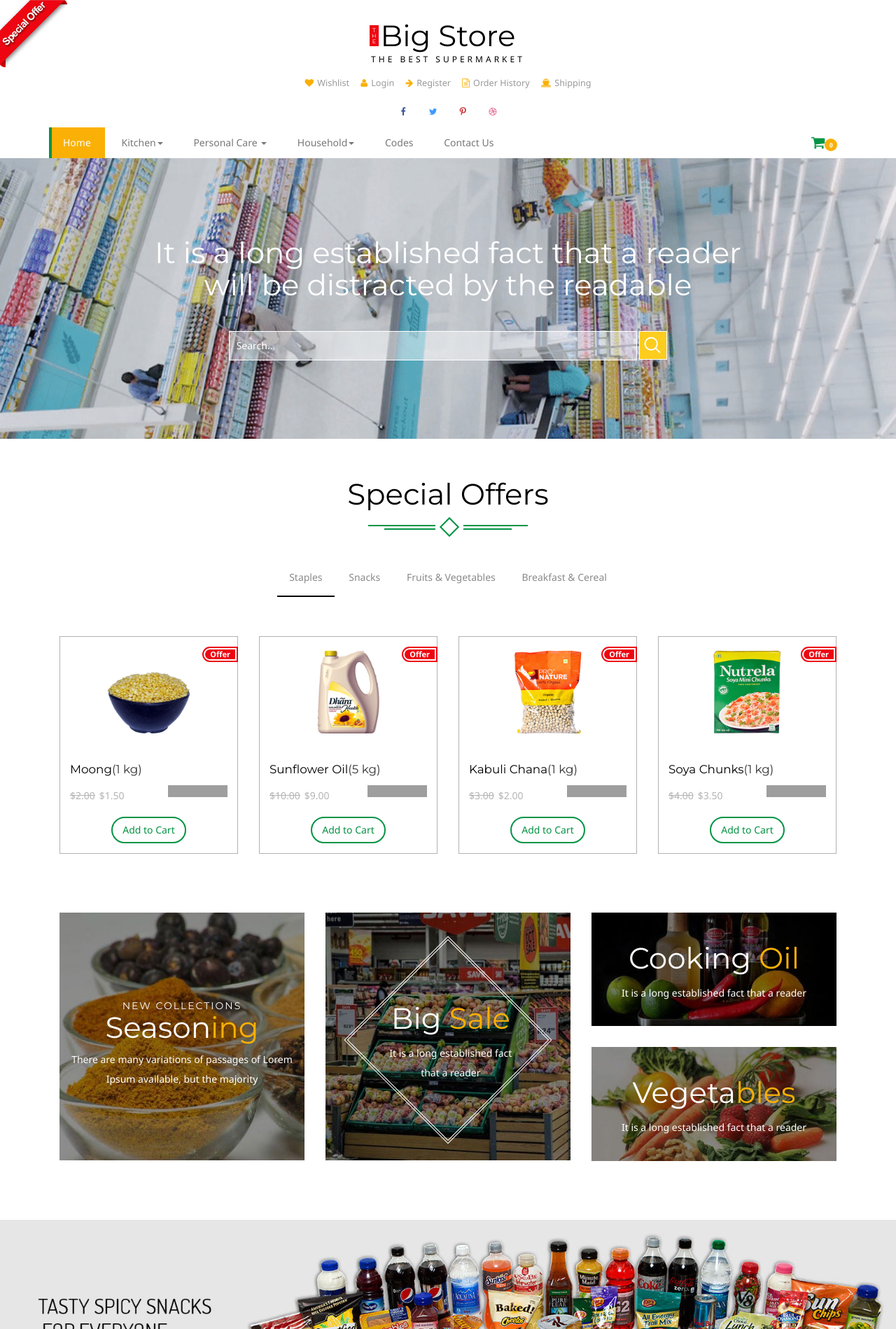
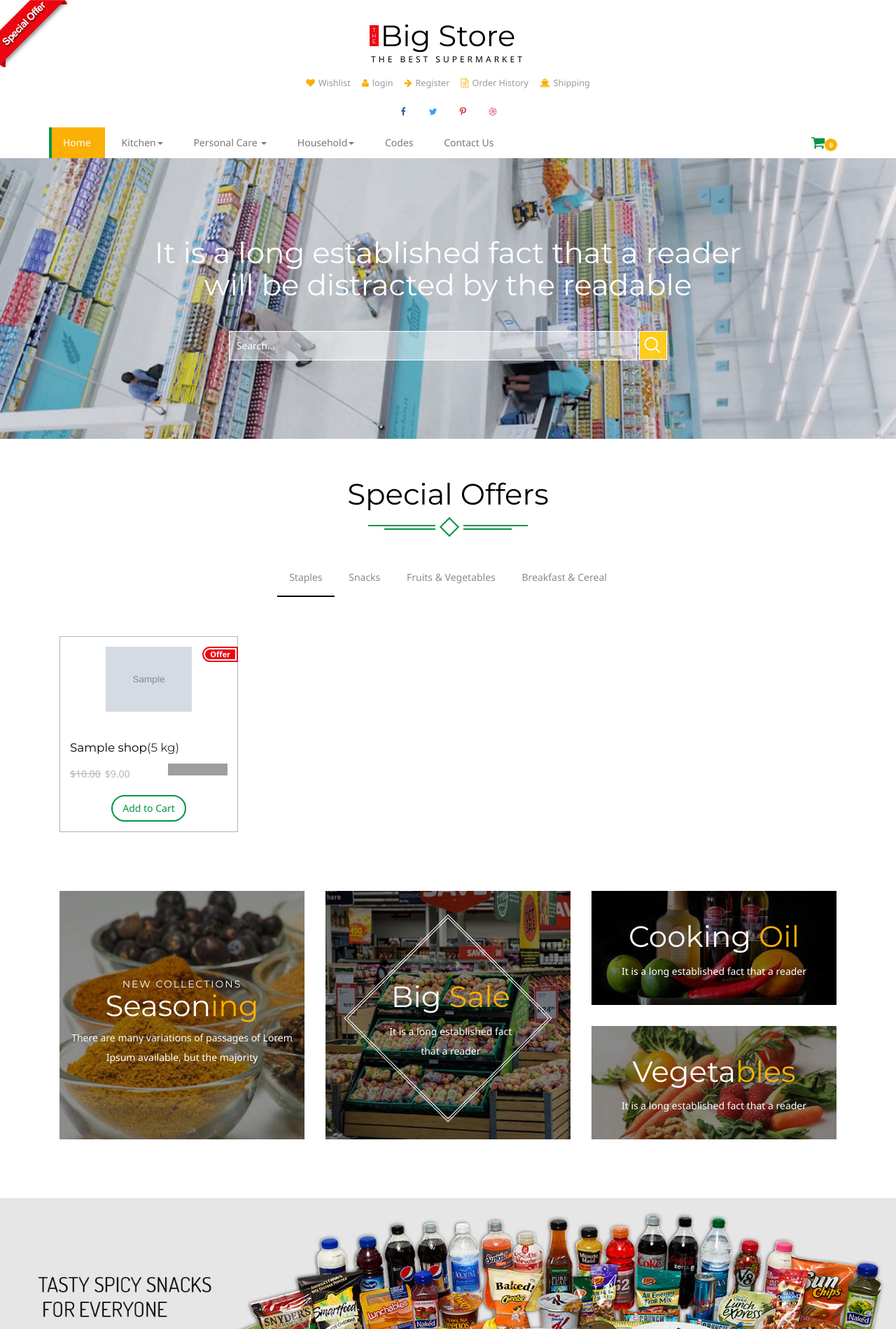
Before and after one commit to mahdi-nabikhan/smartshop, a Django app: template src/templates/index.html in a window 1280 px wide. Shown: the top 1899 px of the page at 70% size. Run offline with Django 4.2, Linux system fonts and the light colour scheme; the template is opened without the code that fills it: most values are stand-ins (such as "Sample title", 1, 10 or a date in 2020); grey boxes marked "Sample" are stand-in pictures; some libraries are stand-ins or nearby versions; grey boxes are pictures that could not be loaded.

Commit message:
static loaded for index.html (landing page)

```diff
--- a/src/templates/index.html
+++ b/src/templates/index.html
@@ -1,3 +1,4 @@
+{% load static %}
 <!--
 Author: W3layouts
 Author URL: http://w3layouts.com
@@ -17,15 +18,15 @@ Smartphone Compatible web template, free webdesigns for Nokia, Samsung, LG, Sony
 <script type="application/x-javascript"> addEventListener("load", function() { setTimeout(hideURLbar, 0); }, false);
 function hideURLbar(){ window.scrollTo(0,1); } </script>
 <!-- //for-mobile-apps -->
-<link href="css/bootstrap.css" rel='stylesheet' type='text/css' />
+<link href={% static "css/bootstrap.css"%} rel='stylesheet' type='text/css' />
 <!-- Custom Theme files -->
-<link href="css/style.css" rel='stylesheet' type='text/css' />
+<link href={% static "css/style.css"%} rel='stylesheet' type='text/css' />
 <!-- js -->
-   <script src="js/jquery-1.11.1.min.js"></script>
+   <script src={% static "js/jquery-1.11.1.min.js"%}></script>
 <!-- //js -->
 <!-- start-smoth-scrolling -->
-<script type="text/javascript" src="js/move-top.js"></script>
-<script type="text/javascript" src="js/easing.js"></script>
+<script type="text/javascript" src={% static "js/move-top.js"%}></script>
+<script type="text/javascript" src={% static "js/easing.js"%}></script>
 <script type="text/javascript">
 	jQuery(document).ready(function($) {
 		$(".scroll").click(function(event){
@@ -35,12 +36,12 @@ function hideURLbar(){ window.scrollTo(0,1); } </script>
 	});
 </script>
 <!-- start-smoth-scrolling -->
-<link href="css/font-awesome.css" rel="stylesheet">
+<link href={% static "css/font-awesome.css"%} rel="stylesheet">
 <link href='//fonts.googleapis.com/css?family=Montserrat:400,700' rel='stylesheet' type='text/css'>
 <link href='//fonts.googleapis.com/css?family=Noto+Sans:400,700' rel='stylesheet' type='text/css'>
 <!--- start-rate---->
-<script src="js/jstarbox.js"></script>
-	<link rel="stylesheet" href="css/jstarbox.css" type="text/css" media="screen" charset="utf-8" />
+<script src={% static "js/jstarbox.js"%}></script>
+	<link rel="stylesheet" href={% static "css/jstarbox.css"%} type="text/css" media="screen" charset="utf-8" />
 		<script type="text/javascript">
 			jQuery(function() {
 			jQuery('.starbox').each(function() {
@@ -66,7 +67,7 @@ function hideURLbar(){ window.scrollTo(0,1); } </script>
 
 </head>
 <body>
-<a href="offer.html"><img src="images/download.png" class="img-head" alt=""></a>
+<a href="offer.html"><img src={% static  "images/download.png"%} class="img-head" alt=""></a>
 <div class="header">
 
 		<div class="container">
@@ -77,8 +78,14 @@ function hideURLbar(){ window.scrollTo(0,1); } </script>
 			<div class="head-t">
 				<ul class="card">
 					<li><a href="wishlist.html" ><i class="fa fa-heart" aria-hidden="true"></i>Wishlist</a></li>
-					<li><a href="login.html" ><i class="fa fa-user" aria-hidden="true"></i>Login</a></li>
-					<li><a href="register.html" ><i class="fa fa-arrow-right" aria-hidden="true"></i>Register</a></li>
+                    {% if request.user.is_authenticated%}
+					<li><a href="{% url 'accounts:profile' request.user.pk %}" ><i class="fa fa-user" aria-hidden="true"></i>{{ request.user.first_name }}</a></li>
+
+                        {% else %}
+                        <li><a href="{% url 'accounts:login' %}" ><i class="fa fa-user" aria-hidden="true"></i>login</a></li>
+                        <li><a href="{% url 'accounts:register' %}" ><i class="fa fa-arrow-right" aria-hidden="true"></i>Register</a></li>
+                    {% endif %}
+
 					<li><a href="about.html" ><i class="fa fa-file-text-o" aria-hidden="true"></i>Order History</a></li>
 					<li><a href="shipping.html" ><i class="fa fa-ship" aria-hidden="true"></i>Shipping</a></li>
 				</ul>
@@ -149,7 +156,7 @@ function hideURLbar(){ window.scrollTo(0,1); } </script>
 											</ul>
 										</div>
 										<div class="col-sm-3 w3l">
-											<a href="kitchen.html"><img src="images/me.png" class="img-responsive" alt=""></a>
+											<a href="kitchen.html"><img src={% static "images/me.png"%} class="img-responsive" alt=""></a>
 										</div>
 										<div class="clearfix"></div>
 									</div>
@@ -192,7 +199,7 @@ function hideURLbar(){ window.scrollTo(0,1); } </script>
 											</ul>
 										</div>
 										<div class="col-sm-3 w3l">
-											<a href="care.html"><img src="images/me1.png" class="img-responsive" alt=""></a>
+											<a href="care.html"><img src={% static "images/me1.png" %} class="img-responsive" alt=""></a>
 										</div>
 										<div class="clearfix"></div>
 									</div>
@@ -234,7 +241,7 @@ function hideURLbar(){ window.scrollTo(0,1); } </script>
 											</ul>
 										</div>
 										<div class="col-sm-3 w3l">
-											<a href="hold.html"><img src="images/me2.png" class="img-responsive" alt=""></a>
+											<a href="hold.html"><img src={% static "images/me2.png"  %}class="img-responsive" alt=""></a>
 										</div>
 										<div class="clearfix"></div>
 									</div>
@@ -256,7 +263,7 @@ function hideURLbar(){ window.scrollTo(0,1); } </script>
 				</div>
 </div>
   <!---->
-<div data-vide-bg="video/video">
+<div data-vide-bg={% static  "video/video"%}>
     <div class="container">
 		<div class="banner-info">
 			<h3>It is a long established fact that a reader will be distracted by
@@ -271,8 +278,8 @@ function hideURLbar(){ window.scrollTo(0,1); } </script>
     </div>
 </div>
 
-    <script>window.jQuery || document.write('<script src="js/vendor/jquery-1.11.1.min.js"><\/script>')</script>
-    <script src="js/jquery.vide.min.js"></script>
+    <script>window.jQuery || document.write('<script src={% static "js/vendor/jquery-1.11.1.min.js"%}><\/script>')</script>
+    <script src={% static "js/jquery.vide.min.js"%}></script>
 
 <!--content-->
 <div class="content-top ">
@@ -297,39 +304,16 @@ function hideURLbar(){ window.scrollTo(0,1); } </script>
 				<div class=" tab-content tab-content-t ">
 					<div class="tab-pane active text-style" id="tab1">
 						<div class=" con-w3l">
-							<div class="col-md-3 m-wthree">
-								<div class="col-m">
-									<a href="#" data-toggle="modal" data-target="#myModal1" class="offer-img">
-										<img src="images/of.png" class="img-responsive" alt="">
-										<div class="offer"><p><span>Offer</span></p></div>
-									</a>
-									<div class="mid-1">
-										<div class="women">
-											<h6><a href="single.html">Moong</a>(1 kg)</h6>
-										</div>
-										<div class="mid-2">
-											<p ><label>$2.00</label><em class="item_price">$1.50</em></p>
-											  <div class="block">
-												<div class="starbox small ghosting"> </div>
-											</div>
-											<div class="clearfix"></div>
-										</div>
-										<div class="add">
-										   <button class="btn btn-danger my-cart-btn my-cart-b " data-id="1" data-name="Moong" data-summary="summary 1" data-price="1.50" data-quantity="1" data-image="images/of.png">Add to Cart</button>
-										</div>
-
-									</div>
-								</div>
-							</div>
+							{% for i in shop_list %}
 							<div class="col-md-3 m-wthree">
 								<div class="col-m">
 									<a href="#" data-toggle="modal" data-target="#myModal2" class="offer-img">
-										<img src="images/of1.png" class="img-responsive" alt="">
+										<img src={{ i.image.url }} class="img-responsive" alt="">
 										<div class="offer"><p><span>Offer</span></p></div>
 									</a>
 									<div class="mid-1">
 										<div class="women">
-											<h6><a href="single.html">Sunflower Oil</a>(5 kg)</h6>
+											<h6><a href="single.html">{{ i.name }}</a>(5 kg)</h6>
 										</div>
 										<div class="mid-2">
 											<p ><label>$10.00</label><em class="item_price">$9.00</em></p>
@@ -344,52 +328,8 @@ function hideURLbar(){ window.scrollTo(0,1); } </script>
 									</div>
 								</div>
 							</div>
-							<div class="col-md-3 m-wthree">
-								<div class="col-m">
-									<a href="#" data-toggle="modal" data-target="#myModal3" class="offer-img">
-										<img src="images/of2.png" class="img-responsive" alt="">
-										<div class="offer"><p><span>Offer</span></p></div>
-									</a>
-									<div class="mid-1">
-										<div class="women">
-											<h6><a href="single.html">Kabuli Chana</a>(1 kg)</h6>
-										</div>
-										<div class="mid-2">
-											<p ><label>$3.00</label><em class="item_price">$2.00</em></p>
-											  <div class="block">
-												<div class="starbox small ghosting"> </div>
-											</div>
-											<div class="clearfix"></div>
-										</div>
-											<div class="add">
-										   <button class="btn btn-danger my-cart-btn my-cart-b" data-id="3" data-name="Kabuli Chana" data-summary="summary 3" data-price="2.00" data-quantity="1" data-image="images/of2.png">Add to Cart</button>
-										</div>
-									</div>
-								</div>
-							</div>
-							<div class="col-md-3 m-wthree">
-								<div class="col-m">
-									<a href="#" data-toggle="modal" data-target="#myModal4" class="offer-img">
-										<img src="images/of3.png" class="img-responsive" alt="">
-										<div class="offer"><p><span>Offer</span></p></div>
-									</a>
-									<div class="mid-1">
-										<div class="women">
-											<h6><a href="single.html">Soya Chunks</a>(1 kg)</h6>
-										</div>
-										<div class="mid-2">
-											<p ><label>$4.00</label><em class="item_price">$3.50</em></p>
-											  <div class="block">
-												<div class="starbox small ghosting"> </div>
-											</div>
-											<div class="clearfix"></div>
-										</div>
-											<div class="add">
-										   <button class="btn btn-danger my-cart-btn my-cart-b" data-id="4" data-name="Soya Chunks" data-summary="summary 4" data-price="3.50" data-quantity="1" data-image="images/of3.png">Add to Cart</button>
-										</div>
-									</div>
-								</div>
-							</div>
+                            {% endfor %}
+
 							<div class="clearfix"></div>
 						 </div>
 					</div>
@@ -398,7 +338,7 @@ function hideURLbar(){ window.scrollTo(0,1); } </script>
 							<div class="col-md-3 m-wthree">
 								<div class="col-m">
 									<a href="#" data-toggle="modal" data-target="#myModal5" class="offer-img">
-										<img src="images/of4.png" class="img-responsive" alt="">
+										<img src={% static "images/of4.png"%} class="img-responsive" alt="">
 										<div class="offer"><p><span>Offer</span></p></div>
 									</a>
 									<div class="mid-1">
@@ -421,7 +361,7 @@ function hideURLbar(){ window.scrollTo(0,1); } </script>
 							<div class="col-md-3 m-wthree">
 								<div class="col-m">
 									<a href="#" data-toggle="modal" data-target="#myModal6" class="offer-img">
-										<img src="images/of5.png" class="img-responsive" alt="">
+										<img src={% static "images/of5.png"%} class="img-responsive" alt="">
 										<div class="offer"><p><span>Offer</span></p></div>
 									</a>
 									<div class="mid-1">
@@ -444,7 +384,7 @@ function hideURLbar(){ window.scrollTo(0,1); } </script>
 							<div class="col-md-3 m-wthree">
 								<div class="col-m">
 									<a href="#" data-toggle="modal" data-target="#myModal7" class="offer-img">
-										<img src="images/of6.png" class="img-responsive" alt="">
+										<img src={% static "images/of6.png"%} class="img-responsive" alt="">
 										<div class="offer"><p><span>Offer</span></p></div>
 									</a>
 									<div class="mid-1">
@@ -467,7 +407,7 @@ function hideURLbar(){ window.scrollTo(0,1); } </script>
 							<div class="col-md-3 m-wthree">
 								<div class="col-m">
 									<a href="#" data-toggle="modal" data-target="#myModal8" class="offer-img">
-										<img src="images/of7.png" class="img-responsive" alt="">
+										<img src={% static "images/of7.png"%} class="img-responsive" alt="">
 										<div class="offer"><p><span>Offer</span></p></div>
 									</a>
 									<div class="mid-1">
@@ -495,7 +435,7 @@ function hideURLbar(){ window.scrollTo(0,1); } </script>
 							<div class="col-md-3 m-wthree">
 								<div class="col-m">
 								<a href="#" data-toggle="modal" data-target="#myModal9" class="offer-img">
-										<img src="images/of8.png" class="img-responsive" alt="">
+										<img src={% static  "images/of8.png" %}  alt="" class="img-responsive">
 										<div class="offer"><p><span>Offer</span></p></div>
 									</a>
 									<div class="mid-1">
@@ -518,7 +458,7 @@ function hideURLbar(){ window.scrollTo(0,1); } </script>
 							<div class="col-md-3 m-wthree">
 								<div class="col-m">
 									<a href="#" data-toggle="modal" data-target="#myModal10" class="offer-img">
-										<img src="images/of9.png" class="img-responsive" alt="">
+										<img src={% static "images/of9.png"%} class="img-responsive" alt="">
 										<div class="offer"><p><span>Offer</span></p></div>
 									</a>
 									<div class="mid-1">
@@ -541,7 +481,7 @@ function hideURLbar(){ window.scrollTo(0,1); } </script>
 							<div class="col-md-3 m-wthree">
 								<div class="col-m">
 									<a href="#" data-toggle="modal" data-target="#myModal11" class="offer-img">
-										<img src="images/of10.png" class="img-responsive" alt="">
+										<img src={% static "images/of10.png"%} alt="" class="img-responsive">
 										<div class="offer"><p><span>Offer</span></p></div>
 									</a>
 									<div class="mid-1">
@@ -564,7 +504,7 @@ function hideURLbar(){ window.scrollTo(0,1); } </script>
 							<div class="col-md-3 m-wthree">
 								<div class="col-m">
 									<a href="#" data-toggle="modal" data-target="#myModal12" class="offer-img">
-										<img src="images/of11.png" class="img-responsive" alt="">
+										<img src={% static  "images/of11.png"%} class="img-responsive" alt="">
 										<div class="offer"><p><span>Offer</span></p></div>
 									</a>
 									<div class="mid-1">
```
